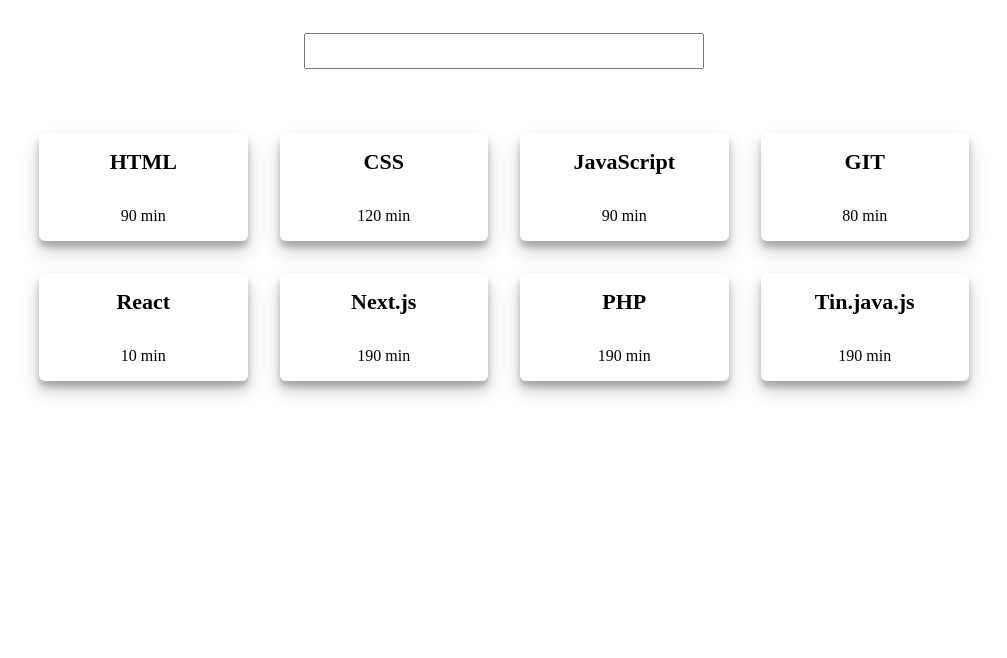
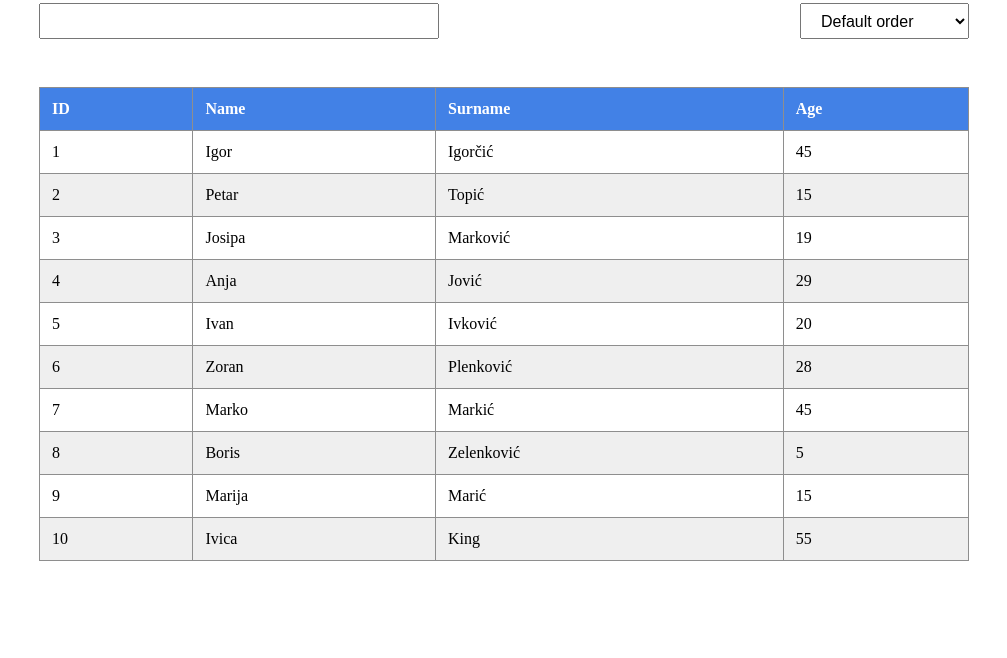
Before and after one commit to bornadevelo/js-examples-algebra, a plain HTML site: page index.html in a window 1280 px wide. Shown: the part 142-800 px from the top of the page, without its empty margins (136-1143 px from the left). Drawn offline with Linux system fonts and the light colour scheme.

Commit message:
Added polaznici search & sorting functionality

```diff
--- a/data/data.js
+++ b/data/data.js
@@ -1,34 +1,62 @@
-export const lectures = [
+export const attendees = [
   {
-    lectureName: "HTML",
-    lectureLength: 90,
+    id: 1,
+    name: "Igor",
+    surname: "Igorčić",
+    age: 45,
   },
   {
-    lectureName: "CSS",
-    lectureLength: 120,
+    id: 2,
+    name: "Petar",
+    surname: "Topić",
+    age: 15,
   },
   {
-    lectureName: "JavaScript",
-    lectureLength: 90,
+    id: 3,
+    name: "Josipa",
+    surname: "Marković",
+    age: 19,
   },
   {
-    lectureName: "GIT",
-    lectureLength: 80,
+    id: 4,
+    name: "Anja",
+    surname: "Jović",
+    age: 29,
   },
   {
-    lectureName: "React",
-    lectureLength: 10,
+    id: 5,
+    name: "Ivan",
+    surname: "Ivković",
+    age: 20,
   },
   {
-    lectureName: "Next.js",
-    lectureLength: 190,
+    id: 6,
+    name: "Zoran",
+    surname: "Plenković",
+    age: 28,
   },
   {
-    lectureName: "PHP",
-    lectureLength: 190,
+    id: 7,
+    name: "Marko",
+    surname: "Markić",
+    age: 45,
   },
   {
-    lectureName: "Tin.java.js",
-    lectureLength: 190,
+    id: 8,
+    name: "Boris",
+    surname: "Zelenković",
+    age: 5,
+  },
+  {
+    id: 9,
+    name: "Marija",
+    surname: "Marić",
+    age: 15,
+  },
+  {
+    id: 10,
+    name: "Ivica",
+    surname: "King",
+    age: 55,
   },
 ];
--- a/index.html
+++ b/index.html
@@ -4,17 +4,34 @@
     <meta charset="UTF-8" />
     <meta name="viewport" content="width=device-width, initial-scale=1.0" />
     <meta http-equiv="X-UA-Compatible" content="ie=edge" />
-    <title>Search App</title>
+    <title>Polaznici App</title>
     <link rel="stylesheet" href="style.css" />
     <script type="module" src="script.js"></script>
   </head>
   <body>
     <main>
       <section class="section">
-        <h1 class="section__title">Search App</h1>
-        <input type="text" class="search-input" />
+        <h1 class="section__title">Polaznici</h1>
+        <div class="section__heading">
+          <input type="text" class="search-input" />
+          <select name="order" class="select">
+            <option value="">Default order</option>
+            <option value="age_ascending">Age ascending</option>
+            <option value="age_descending">Age descending</option>
+          </select>
+        </div>
         <p class="alert"></p>
-        <div class="grid"></div>
+        <table class="table">
+          <thead class="table__head">
+            <tr class="table__row">
+              <th class="table__heading">ID</th>
+              <th class="table__heading">Name</th>
+              <th class="table__heading">Surname</th>
+              <th class="table__heading">Age</th>
+            </tr>
+          </thead>
+          <tbody class="table__body"></tbody>
+        </table>
       </section>
     </main>
   </body>
--- a/modules/htmlRenderer.js
+++ b/modules/htmlRenderer.js
@@ -1,31 +1,73 @@
-export const renderItems = (lectures, fallbackMessage = "No results") => {
-  const gridEl = document.querySelector(".grid");
+export const renderItems = (items, fallbackMessage = "No results") => {
+  const tableEl = document.querySelector(".table");
+  const tableBodyEl = document.querySelector(".table__body");
   const alertEl = document.querySelector(".alert");
 
-  gridEl.innerHTML = "";
+  tableBodyEl.innerHTML = "";
 
-  if (lectures.length) {
+  if (items.length) {
     alertEl.classList.remove("alert_visible");
 
-    lectures.forEach((lecture) => {
-      const cardEl = document.createElement("div");
-      cardEl.className = "card";
+    items.forEach((item) => {
+      tableEl.style.display = "table";
 
-      const cardTitleEl = document.createElement("h2");
-      cardTitleEl.className = "card__title";
-      cardTitleEl.innerText = lecture.lectureName;
+      const tableRowEl = document.createElement("tr");
+      tableRowEl.className = "table__row";
 
-      const cardLengthEl = document.createElement("p");
-      cardLengthEl.className = "card__length";
-      cardLengthEl.innerText = lecture.lectureLength + " min";
+      const tableDataIdEl = document.createElement("td");
+      tableDataIdEl.className = "table__data";
+      tableDataIdEl.innerText = item.id;
 
-      cardEl.appendChild(cardTitleEl);
-      cardEl.appendChild(cardLengthEl);
+      const tableDataNameEl = document.createElement("td");
+      tableDataNameEl.className = "table__data";
+      tableDataNameEl.innerText = item.name;
 
-      gridEl.appendChild(cardEl);
+      const tableDataSurnameEl = document.createElement("td");
+      tableDataSurnameEl.className = "table__data";
+      tableDataSurnameEl.innerText = item.surname;
+
+      const tableDataAgeEl = document.createElement("td");
+      tableDataAgeEl.className = "table__data";
+      tableDataAgeEl.innerText = item.age;
+
+      tableRowEl.appendChild(tableDataIdEl);
+      tableRowEl.appendChild(tableDataNameEl);
+      tableRowEl.appendChild(tableDataSurnameEl);
+      tableRowEl.appendChild(tableDataAgeEl);
+
+      tableBodyEl.appendChild(tableRowEl);
     });
   } else {
+    tableEl.style.display = "none";
     alertEl.classList.add("alert_visible");
     alertEl.innerText = fallbackMessage;
   }
 };
+
+export const handleSearch = (attendees, searchTerm, filterBy) => {
+  let filteredResults = [];
+
+  switch (filterBy) {
+    case "":
+      filteredResults = attendees.filter((attendee) =>
+        attendee.name.toLowerCase().includes(searchTerm.toLowerCase())
+      );
+      break;
+    case "age_ascending":
+      filteredResults = attendees
+        .filter((attendee) =>
+          attendee.name.toLowerCase().includes(searchTerm.toLowerCase())
+        )
+        .sort((a, b) => a.age - b.age);
+      break;
+    case "age_descending":
+      filteredResults = attendees
+        .filter((attendee) =>
+          attendee.name.toLowerCase().includes(searchTerm.toLowerCase())
+        )
+        .sort((a, b) => b.age - a.age);
+      break;
+  }
+
+  return filteredResults;
+};
--- a/script.js
+++ b/script.js
@@ -1,22 +1,34 @@
 // Imports
-import { lectures } from "./data/data.js";
-import { renderItems } from "./modules/htmlRenderer.js";
+import { attendees } from "./data/data.js";
+import { renderItems, handleSearch } from "./modules/htmlRenderer.js";
 // Variables
 const inputSearchEl = document.querySelector(".search-input");
+const selectEl = document.querySelector(".select");
 
 // Functions that are executed on body load
-renderItems(lectures);
+renderItems(attendees);
 
 // Event listeners
 inputSearchEl.addEventListener("keyup", (event) => {
   const searchTerm = event.target.value;
+  const filterBy = selectEl.value;
 
-  const filteredResults = lectures.filter((lecture) =>
-    lecture.lectureName.toLowerCase().includes(searchTerm.toLowerCase())
-  );
+  const filteredResults = handleSearch(attendees, searchTerm, filterBy);
 
   renderItems(
     filteredResults,
-    "There are no lessons according to the entered term"
+    "There are no attendees according to the entered term"
   );
 });
+
+selectEl.addEventListener("change", (event) => {
+  const searchTerm = inputSearchEl.value;
+  const filterBy = event.target.value;
+
+  const filteredResults = handleSearch(attendees, searchTerm, filterBy);
+
+  renderItems(
+    filteredResults,
+    "There are no attendees according to the entered term"
+  );
+});
--- a/style.css
+++ b/style.css
@@ -5,12 +5,19 @@
 }
 
 .section {
-  padding: 90px 0;
+  padding: 60px 0;
+  width: 930px;
+  margin: 0 auto;
 }
 
 .section__title {
   font-size: 32px;
-  text-align: center;
+  margin-bottom: 48px;
+}
+
+.section__heading {
+  display: flex;
+  justify-content: space-between;
   margin-bottom: 48px;
 }
 
@@ -20,8 +27,13 @@
   line-height: 32px;
   padding: 0 16px;
   font-size: 16px;
-  margin: 0 auto;
-  margin-bottom: 64px;
+}
+
+.select {
+  display: block;
+  line-height: 32px;
+  padding: 0 16px;
+  font-size: 16px;
 }
 
 .alert {
@@ -33,34 +45,29 @@
   border-radius: 6px;
   background-color: rgba(235, 87, 87, 0.2);
   color: #eb5757;
-  max-width: 550px;
-  margin: 0 auto;
 }
 
 .alert.alert_visible {
   display: block;
 }
 
-.grid {
-  width: 930px;
-  margin: 0 auto;
-  display: grid;
-  grid-template-columns: repeat(4, 1fr);
-  gap: 32px;
+.table {
+  border-collapse: collapse;
+  width: 100%;
 }
 
-.card {
-  padding: 16px;
-  border-radius: 6px;
-  box-shadow: 0 10px 20px rgba(0, 0, 0, 0.19), 0 6px 6px rgba(0, 0, 0, 0.23);
+.table__heading,
+.table__data {
+  border: 1px solid #8e8e8e;
+  padding: 12px;
 }
 
-.card__title {
-  font-size: 22px;
-  text-align: center;
-  margin-bottom: 32px;
+.table__heading {
+  background-color: #4281e6;
+  color: #ffffff;
+  text-align: left;
 }
 
-.card__length {
-  text-align: center;
+.table__row:nth-child(2n) {
+  background-color: #efefef;
 }
```
Also changed, not shown: 1 other file.
